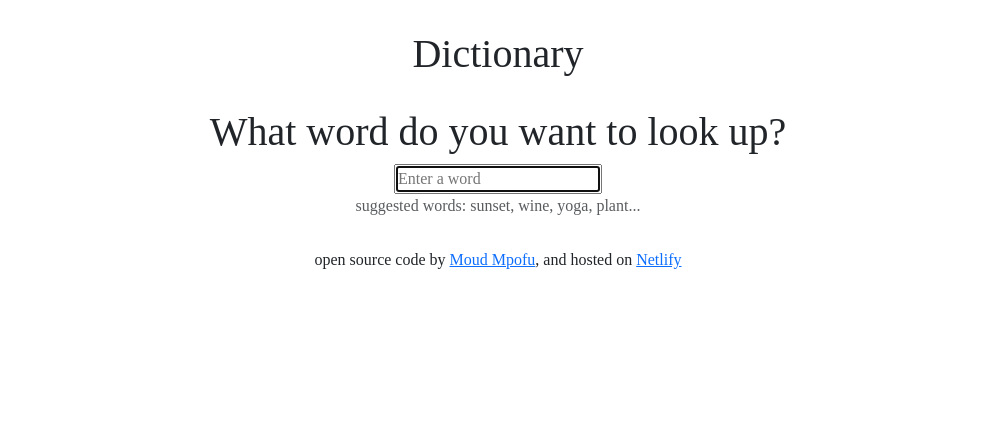
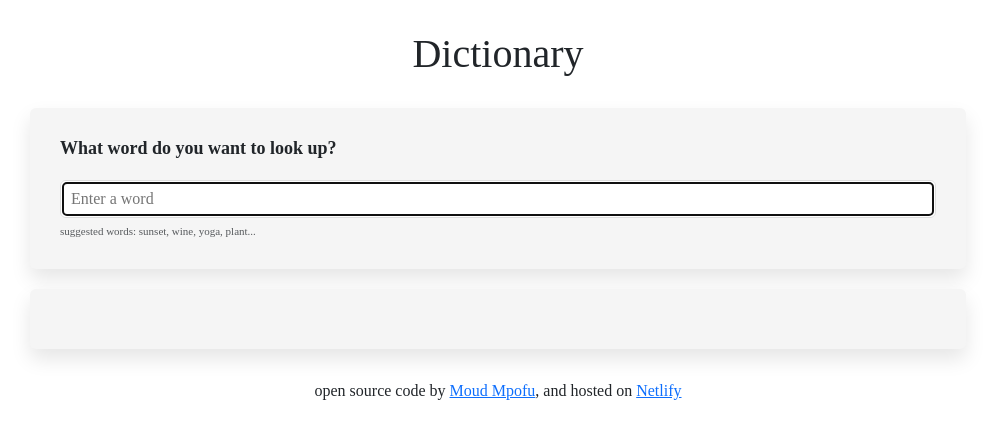
Before and after one commit to MpofuMoud/Dictionary-project, a React (Create React App) app: page / in a window 1280 px wide. Shown: the top 438 px of the page, without its empty margins (142-1137 px from the left). Built offline with nearby package versions, Linux system fonts and the light colour scheme; no server answers.

Commit message:
updated css

```diff
--- a/src/App.css
+++ b/src/App.css
@@ -1,13 +1,18 @@
+body {
+  background: rgb(88, 88, 105) violet;
+}
 .App {
   font-family: "Times New Roman", Times, serif;
+  max-width: 960px;
+  margin: 0 auto;
+  background-color: rgb(88, 88, 105) violet;
+}
+.App-header {
+  margin: 30px 0;
+  font-size: 26px;
   text-align: center;
 }
-.App-header {
-  text-align: center;
+.footer {
   margin: 30px 0;
-  font-size: 26px;
-}
-.footer {
-  margin: 30px;
   text-align: center;
 }
--- a/src/Dictionary.css
+++ b/src/Dictionary.css
@@ -5,7 +5,7 @@
 }
 
 .Dictionary section {
-  background: white;
+  background: whitesmoke;
   padding: 30px;
   border-radius: 6px;
   box-shadow: 0 10px 20px rgb(0 0 0 / 10%);
--- a/src/Dictionary.js
+++ b/src/Dictionary.js
@@ -5,8 +5,9 @@ import Results from "./Results";
 import "./Dictionary.css";
 
 export default function Dictionary() {
-  let [keyword, setKeyword] = useState("");
+  let [keyword, setKeyword] = useState("Sunset");
   let [results, setResults] = useState(null);
+  let [loaded, setLoaded] = useState(false);
 
   function handleResponse(response) {
     console.log(response.data[0]);
@@ -26,9 +27,13 @@ export default function Dictionary() {
     event.preventDefault();
     search();
   }
-
+  function load() {
+    setLoaded(true);
+    search();
+  }
+  if (loaded) {
     return (
-    <div className="Dctionary">
+      <div className="Dictionary">
         <section>
           <h1>What word do you want to look up?</h1>
           <form onSubmit={handleSubmit}>
@@ -44,8 +49,12 @@ export default function Dictionary() {
             suggested words: sunset, wine, yoga, plant...
           </div>
         </section>
-
+        <section>
           <Results results={results} />
+        </section>
       </div>
     );
+  } else {
+    load();
   }
+}
--- a/src/Meaning.css
+++ b/src/Meaning.css
@@ -2,6 +2,7 @@
   font-size: 24px;
   line-height: 1.5;
   font-weight: bold;
+  text-decoration: underline;
 }
 
 .Meaning .example {
--- a/src/Meaning.js
+++ b/src/Meaning.js
@@ -1,5 +1,5 @@
 import React from "react";
-import "bootstrap/dist/css/bootstrap.css";
+
 import Synonyms from "./Synonyms";
 
 import "./Meaning.css";
@@ -9,7 +9,7 @@ export default function Meaning(props) {
     <div className="Meaning">
       <h3>{props.meaning.partOfSpeech}</h3>
       <div className="definition">
-        {props.meaning.definitions[0].definition}
+        <strong>Definition:</strong> {props.meaning.definitions[0].definition}
       </div>
 
       <div className="example">{props.meaning.definitions[0].example}</div>
--- /dev/null
+++ b/src/Results.css
@@ -0,0 +1,12 @@
+.Results h2 {
+  font-size: 36px;
+  font-weight: bold;
+  line-height: 1.5;
+  background-color: whitesmoke;
+}
+.Results section {
+  padding: 30px;
+  border-radius: 6px;
+  box-shadow: 0 10px 20px rgb(0 0 0 / 10%);
+  margin: 20px 0;
+}
--- a/src/Results.js
+++ b/src/Results.js
@@ -1,25 +1,25 @@
 import React from "react";
-import "bootstrap/dist/css/bootstrap.css";
+
 import Meaning from "./Meaning";
+import "./Results.css";
 
 export default function Results(props) {
   if (props.results) {
     return (
-      <div className="results">
+      <div className="Results">
         <section className="word">
           <h2>{props.results.word}</h2>
 
           <p> {props.results.phonetic} </p>
         </section>
-        <section className="definitions">
-          {props.results.meanings.map(function (meaning, index) {
-            return (
-              <div key={index}>
-                <Meaning meaning={meaning} />
-              </div>
-            );
-          })}
-        </section>
+
+        {props.results.meanings.map(function (meaning, index) {
+          return (
+            <section key={index}>
+              <Meaning meaning={meaning} />
+            </section>
+          );
+        })}
       </div>
     );
   } else {
```
Lines whose indentation alone changed are shown as unchanged.
